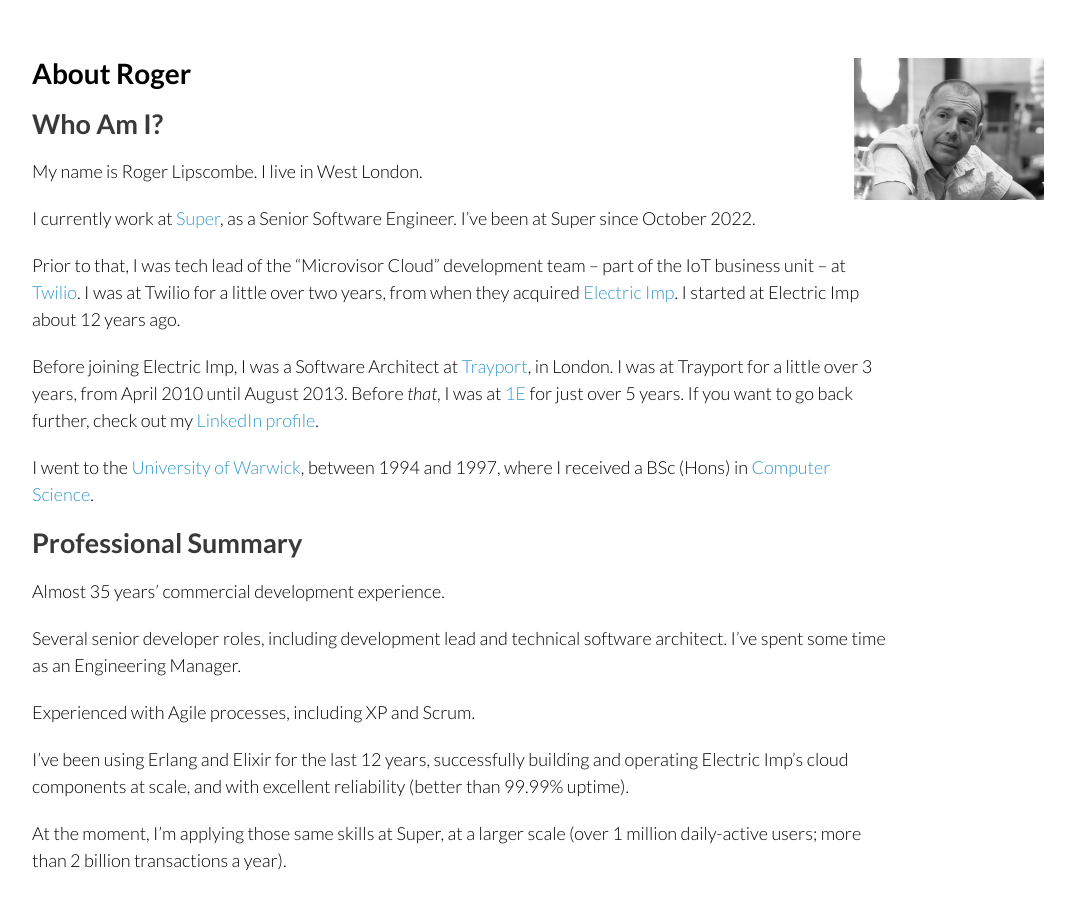
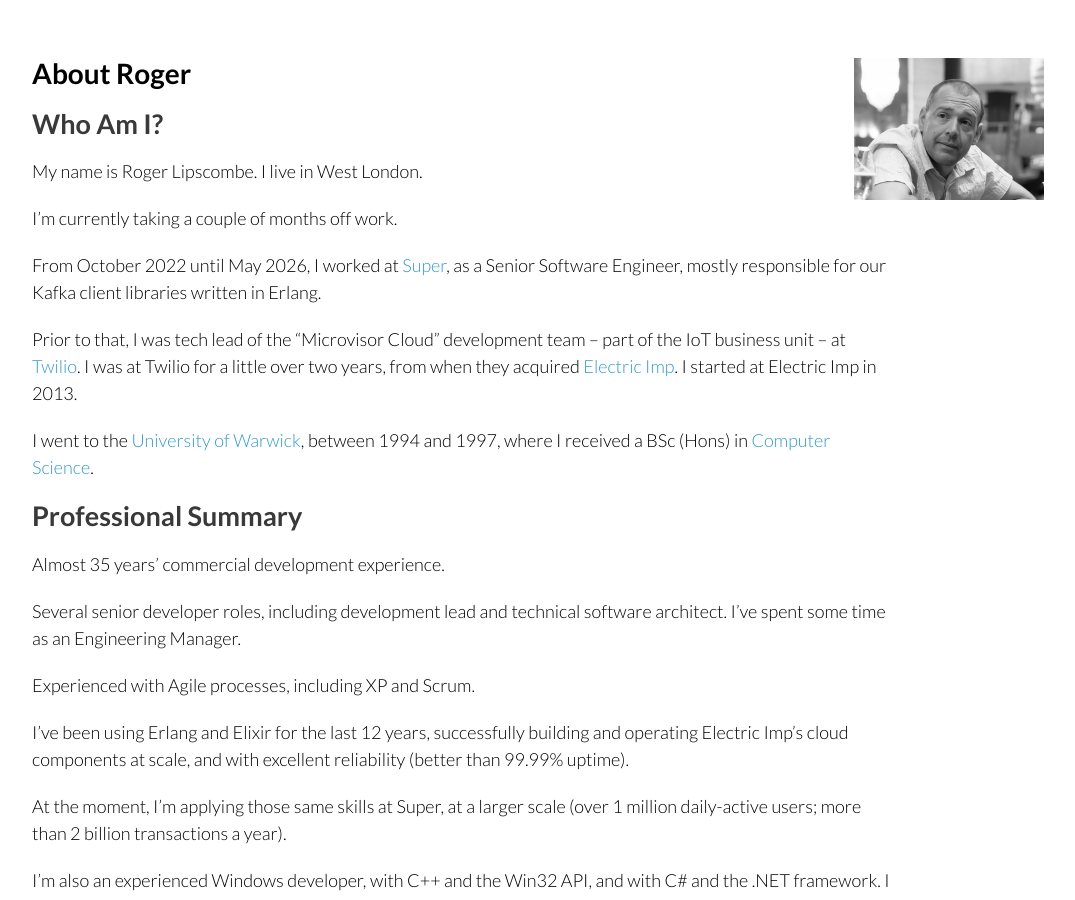
Before and after one commit to rlipscombe/rlipscombe.github.io, a Jekyll site: the page built from index.md, in a window 1280 px wide and 900 px high. Shown: the whole window, without its empty margins (178-1253 px from the left). Built offline with Jekyll 4.4.1, drawn with Linux system fonts in a browser that asks for light colours.

Commit message:
Update work section

```diff
--- a/index.md
+++ b/index.md
@@ -9,16 +9,16 @@
 
 My name is Roger Lipscombe. I live in West London.
 
-I currently work at [Super](https://www.super.xyz/), as a Senior Software Engineer. I've been at Super since October
-2022.
+I'm currently taking a couple of months off work.
 
-Prior to that, I was tech lead of the "Microvisor Cloud" development team -- part of the IoT business unit -- at
-[Twilio](https://twilio.com). I was at Twilio for a little over two years, from when they acquired
-[Electric Imp](https://electricimp.com). I started at Electric Imp about 12 years ago.
+From October 2022 until May 2026, I worked at [Super](https://www.super.xyz/),
+as a Senior Software Engineer, mostly responsible for our Kafka client
+libraries written in Erlang.
 
-Before joining Electric Imp, I was a Software Architect at [Trayport](http://trayport.com), in London. I was at Trayport
-for a little over 3 years, from April 2010 until August 2013.  Before *that*, I was at [1E](http://1e.com) for just over
-5 years. If you want to go back further, check out my [LinkedIn profile](http://www.linkedin.com/in/rlipscombe).
+Prior to that, I was tech lead of the "Microvisor Cloud" development team --
+part of the IoT business unit -- at [Twilio](https://twilio.com). I was at
+Twilio for a little over two years, from when they acquired [Electric
+Imp](https://electricimp.com). I started at Electric Imp in 2013.
 
 I went to the [University of Warwick](http://warwick.ac.uk/), between 1994 and 1997, where I received a BSc (Hons) in
 [Computer Science](http://www.dcs.warwick.ac.uk/).
```
